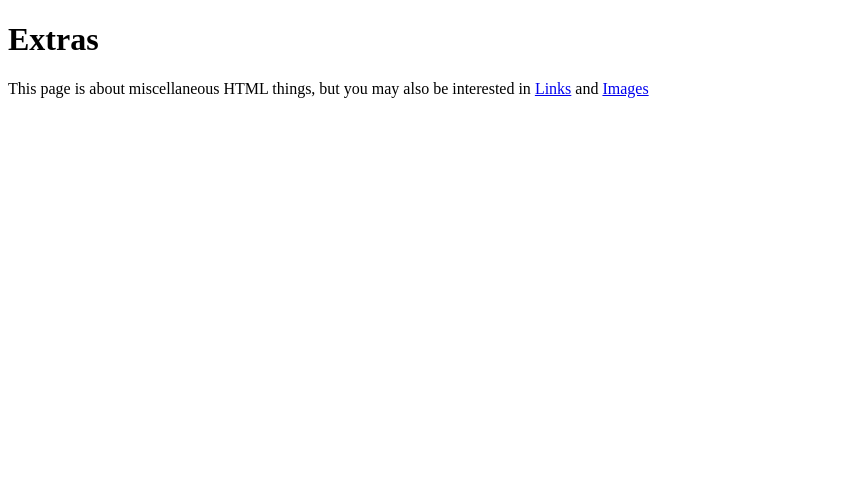
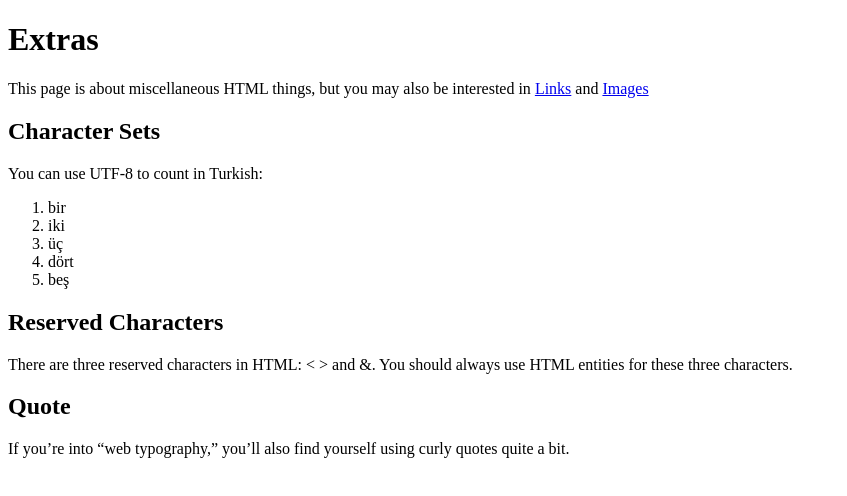
Before and after one commit to MerlitoQuinoJr/wd82p, a plain HTML site: page 02-Links_and_images/misc/extras.html in a window 1280 px wide. Shown: the whole page, without its empty margins (0-847 px from the left). Drawn offline with Linux system fonts and the light colour scheme.

Commit message:
Add images and extras

```diff
--- a/02-Links_and_images/misc/extras.html
+++ b/02-Links_and_images/misc/extras.html
@@ -7,8 +7,30 @@
 </head>
 <body>
     <h1>Extras</h1>
+    <p>
+        This page is about miscellaneous HTML things, but you may also be interested in <a href="../index.html">Links</a> and <a href="../images.html">Images</a>
+    </p>
 
-    <p>This page is about miscellaneous HTML things, but you may also be interested in <a href="../index.html">Links</a> and <a href="../images.html">Images</a></p>
+    <h2>Character Sets</h2>
+    <p>You can use UTF-8 to count in Turkish:</p>
+    <ol>
+        <li>bir</li>
+        <li>iki</li>
+        <li>üç</li>
+        <li>dört</li>
+        <li>beş</li>
+    </ol>
+
+    <h2>Reserved Characters</h2>
+    <p>There are three reserved characters in HTML: &lt; &gt; and &amp;. You should always use HTML entities for these three characters. </p>
+
+    <h2>Quote</h2>
+    <p>If you&rsquo;re into &ldquo;web typography,&rdquo; you&rsquo;ll also find yourself using curly quotes quite a bit.</p>
+
+
+
+
+
 
     <!--
     <ul>
```
Also changed, not shown: 02-Links_and_images/index.html (+1 -1 lines).
